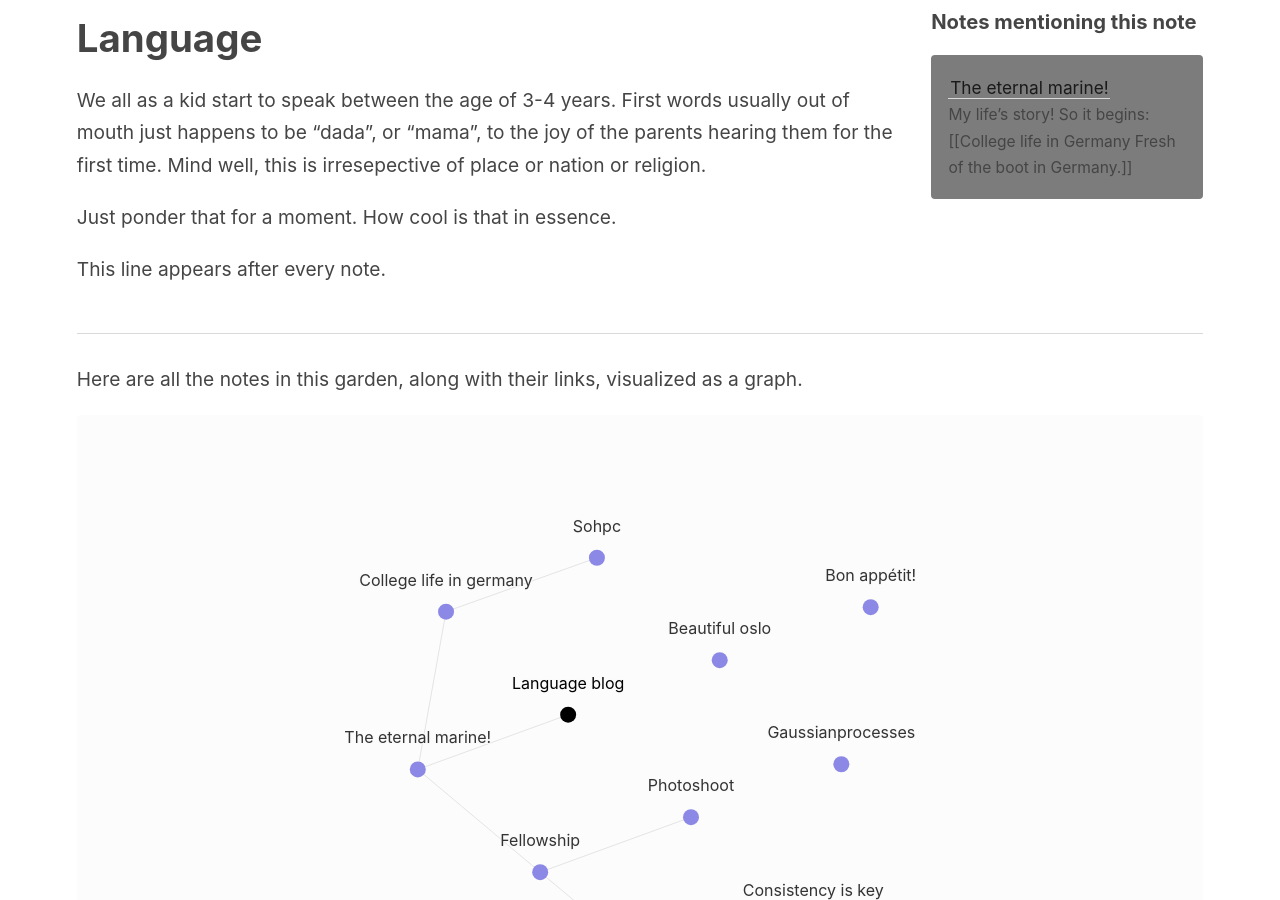
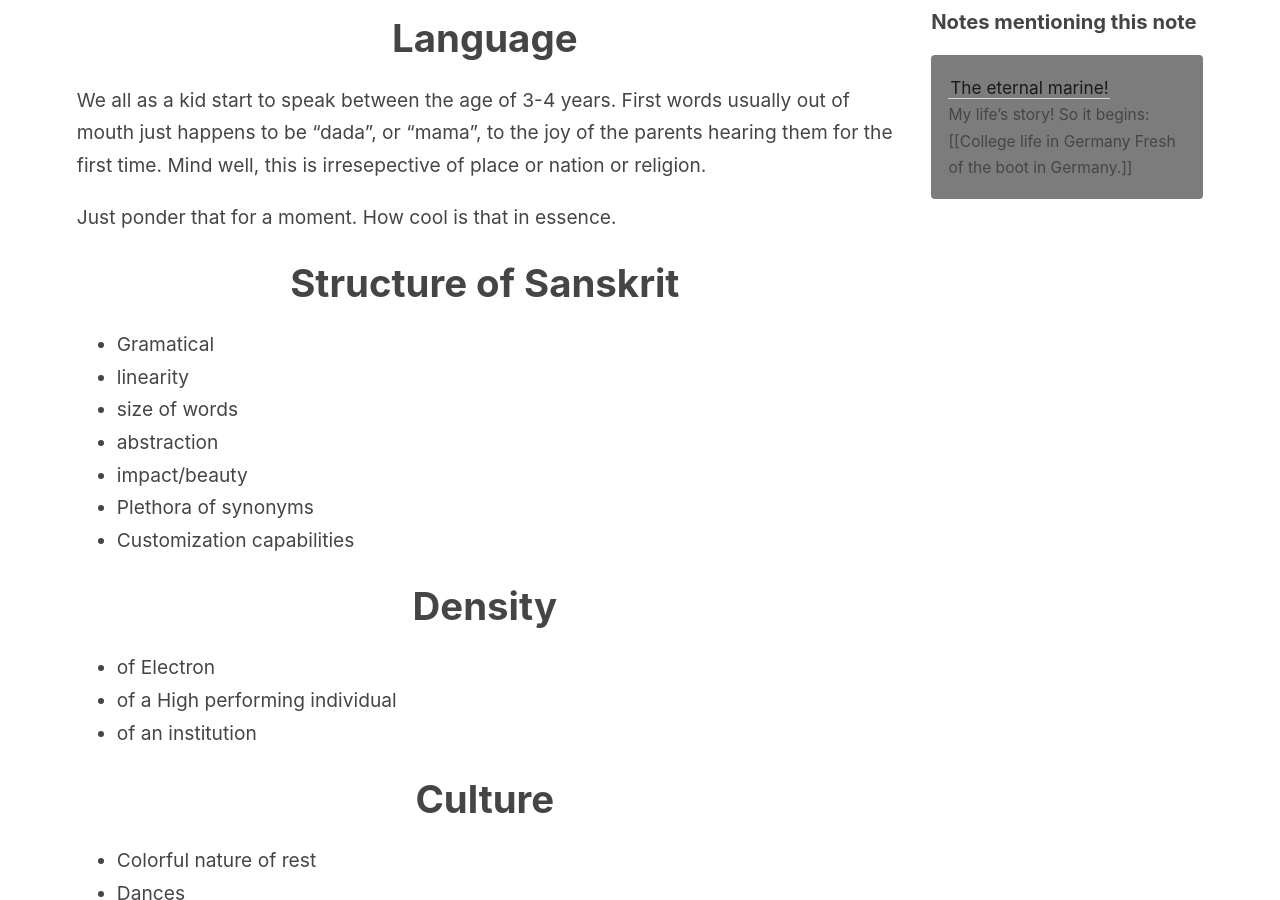
Before and after one commit to Atulsingh92/digigarden-template, a Jekyll site: the page built from _notes/Language Blog.md, in a window 1280 px wide and 900 px high, scrolled down 268 px. Built offline with Jekyll 4.4.1, drawn with Linux system fonts in a browser that asks for light colours; some of the changed text lies outside the part shown.

Commit message:
updates to language blog

```diff
--- a/_notes/Language Blog.md
+++ b/_notes/Language Blog.md
@@ -1,5 +1,34 @@
-# Language
+<h1 style="text-align: center;"> Language </h1>
 
 We all as a kid start to speak between the age of 3-4 years. First words usually out of mouth just happens to be "dada", or "mama", to the joy of the parents hearing them for the first time. Mind well, this is irresepective of place or nation or religion.
 
 Just ponder that for a moment. How cool is that in essence.
+
+<h1 style="text-align: center;">Structure of Sanskrit </h1>
+
+-	Gramatical
+-	linearity
+-	size of words
+-	abstraction
+-	impact/beauty
+-	Plethora of synonyms
+-	Customization capabilities
+
+<h1 style="text-align: center;">
+Density
+		</h1>
+-	of Electron
+-	of a High performing individual
+-	of an institution
+
+<h1 style="text-align: center;">Culture </h1>
+
+-	Colorful nature of rest
+-	Dances
+-	Dresses
+-	Celebration
+-	Movies
+-	Compactness (Japan)
+
+
+<h1 style="text-align: center;">All together </h1>
```
Also changed, not shown: _notes/Naruto.md (+4 -0 lines).
